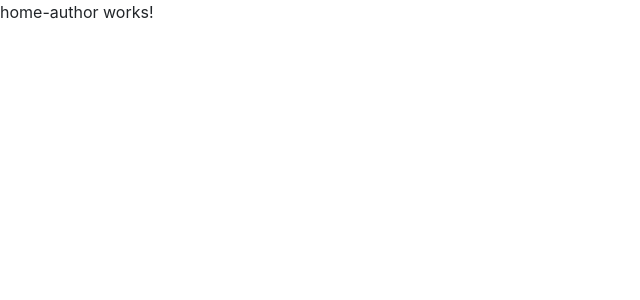
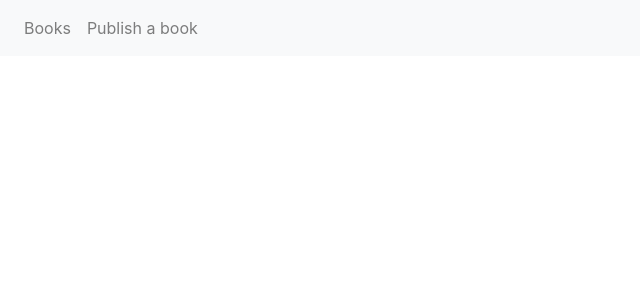
Before and after one commit to balsa-sarenac/literary-association-front, an Angular app: page /author in a window 1280 px wide. Shown: the top 300 px of the page, without its empty margins (0-640 px from the left). Built offline with nearby package versions, Linux system fonts and the light colour scheme.

Commit message:
Add dummy nav bar items

```diff
--- a/src/app/homepage/home-author/home-author.component.html
+++ b/src/app/homepage/home-author/home-author.component.html
@@ -1 +1,13 @@
-<p>home-author works!</p>
+<div>
+	<nav class="navbar navbar-expand-lg navbar-light bg-light">
+		<ul class="navbar-nav mr-auto">
+			<li class="nav-item">
+				<a class="nav-link" [routerLink]="['books']">Books</a>
+			</li>
+			<li class="nav-item">
+				<a class="nav-link" [routerLink]="['publish']">Publish a book</a>
+			</li>
+		</ul>
+	</nav>
+	<router-outlet></router-outlet>
+</div>
--- a/src/app/homepage/home-reader/home-reader.component.html
+++ b/src/app/homepage/home-reader/home-reader.component.html
@@ -1 +1,10 @@
-<p>home-reader works!</p>
+<div>
+	<nav class="navbar navbar-expand-lg navbar-light bg-light">
+		<ul class="navbar-nav mr-auto">
+			<li class="nav-item">
+				<a class="nav-link" [routerLink]="['books']">Books</a>
+			</li>
+		</ul>
+	</nav>
+	<router-outlet></router-outlet>
+</div>
```
